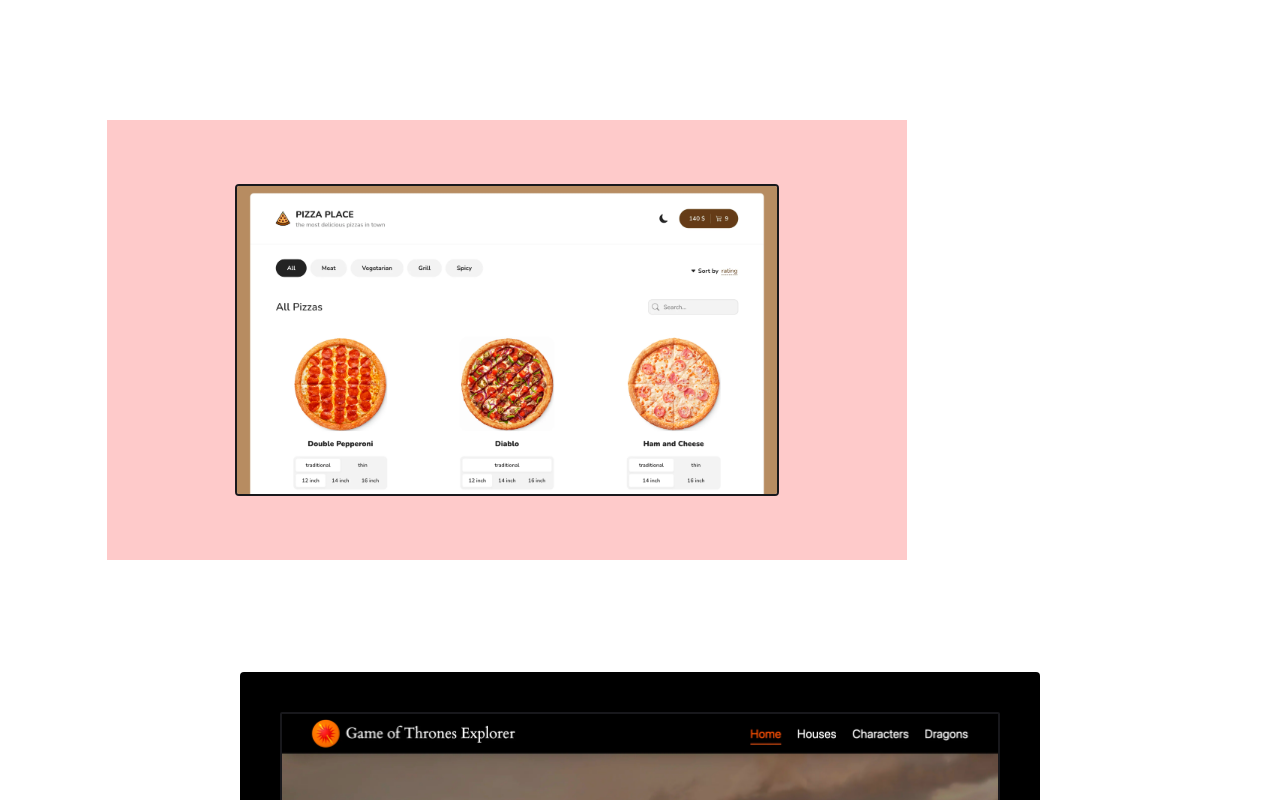
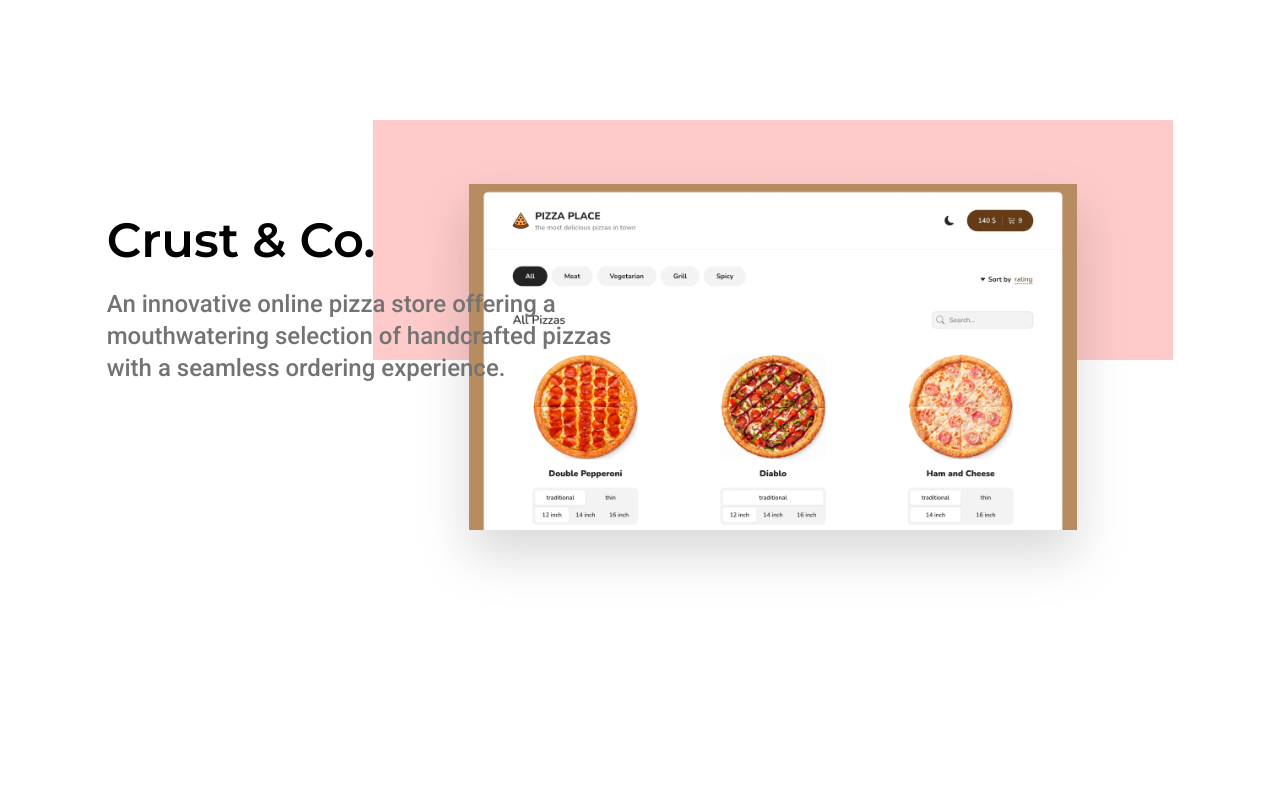
Before and after one commit to AlexandrSpevakov/portfolio-website, a Next.js app: page / in a window 1280 px wide. Shown: the part 520-1320 px from the top of the page. Built offline with nearby package versions, Linux system fonts and the light colour scheme.

Commit message:
feat: create a description stucture for a project

```diff
--- a/app/components/Works.tsx
+++ b/app/components/Works.tsx
@@ -9,26 +9,25 @@ import tours from '../../public/tours-work.webp';
 export default function Works() {
   return (
     <section className="mx-auto w-10/12 md:pt-32">
-      <article className="w-9/12 bg-red-200 text-white duration-300 md:py-16 md:px-24 lg:px-32">
-        <Image
-          src={pizza}
-          alt="Pizza App"
-          className="block rounded border-2 border-zinc-900 saturate-120"
-        />
+      <article className="relative h-screen">
+        <section className="relative z-10">
+          <h3 className="pt-24 font-montserrat text-5xl font-semibold">
+            Crust & Co.
+          </h3>
 
-        {/* <h3 className="text-center font-archivo lg:mt-8 xl:mt-10 xl:text-6xl 2xl:mt-12 2xl:text-6.5xl 3xl:mt-14 3xl:text-7xl">
-          Pizza App
-        </h3>
+          <p className="mt-6 w-2/4 text-2xl font-medium text-neutral-500">
+            An innovative online pizza store offering a mouthwatering selection
+            of handcrafted pizzas with a seamless ordering experience.
+          </p>
+        </section>
+        <section className="absolute right-0 top-0 h-60 w-9/12 bg-red-200 md:py-16 md:px-24">
+          <Image
+            src={pizza}
+            alt="Pizza App"
+            className="drop-shadow-2xl saturate-120"
+          />
 
-        <p className="lg:mt-3 xl:mt-4 xl:text-lg 2xl:mt-5 2xl:text-xl 3xl:mt-6 3xl:text-2xl">
-          Web Store Application created with React includes multiple pages and
-          SPA support. States were managed with Redux Toolkit, and styles were
-          implemented with Styled Components. Entirely written in TypeScript,
-          code styling was configured with ESLint and Airbnb settings. Covered
-          by all kinds of tests, such as unit, integration and e2e tests. The
-          website has a responsive design, so looks good on all devices.
-          Interacts with Local Storage and saves your orders and settings.
-        </p>
+          {/*
 
         <p className="font-bold md:mt-6 lg:mt-7 lg:text-lg xl:mt-8 xl:text-xl 2xl:mt-9 2xl:text-2xl 3xl:mt-10 3xl:text-3xl">
           <span className="mr-1 font-normal lg:text-xl xl:text-2xl 2xl:text-3xl 3xl:text-4xl">
@@ -57,9 +56,10 @@ export default function Works() {
             Code
           </a>
         </div> */}
+        </section>
       </article>
 
-      <article className="work-card mx-auto w-9/12 rounded bg-black text-white duration-300 md:mt-20 lg:mt-24 lg:px-8 lg:pt-8 lg:pb-10 xl:mt-28 xl:px-10 xl:pt-10 xl:pb-12 2xl:mt-32 2xl:w-7/10 2xl:px-12 2xl:pt-12 2xl:pb-14 3xl:mt-36 3xl:w-8/12 3xl:px-14 3xl:pt-14 3xl:pb-16">
+      <article className="work-card mx-auto w-9/12 rounded bg-black text-white duration-300 md:mt-20 lg:mt-24 lg:px-8 lg:pt-8 lg:pb-10 xl:mt-96 xl:px-10 xl:pt-10 xl:pb-12 2xl:mt-32 2xl:w-7/10 2xl:px-12 2xl:pt-12 2xl:pb-14 3xl:mt-36 3xl:w-8/12 3xl:px-14 3xl:pt-14 3xl:pb-16">
         <Image
           src={got}
           alt="Game of Thrones Wiki"
--- a/app/layout.tsx
+++ b/app/layout.tsx
@@ -8,7 +8,7 @@ const montserrat = Montserrat({
 });
 
 const roboto = Roboto({
-  weight: ['400', '700'],
+  weight: ['400', '500'],
   variable: '--font-roboto',
 });
 
```
